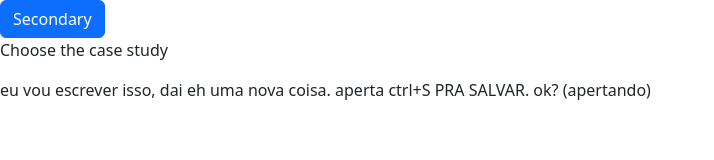
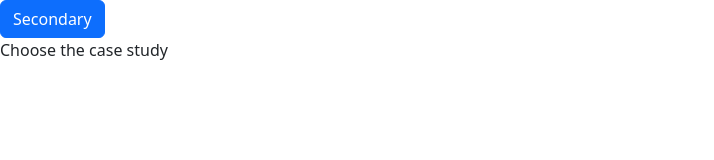
Before and after one commit to liciagirao/UX_UI_HW_20, a plain HTML site: page index.html in a window 1280 px wide. Shown: the whole page, without its empty margins (0-714 px from the left). Drawn offline with nearby package versions, Linux system fonts and the light colour scheme.

Commit message:
Undo test

```diff
--- a/index.html
+++ b/index.html
@@ -9,8 +9,6 @@
 <body>
     <button type="button" class="btn btn-primary">Secondary</button>
     <p>Choose the case study</p>
-
-    eu vou escrever isso, dai eh uma nova coisa. aperta ctrl+S PRA SALVAR. ok? (apertando)
 </body>
 
 <script src="https://cdn.jsdelivr.net/npm/bootstrap@5.3.0-alpha1/dist/js/bootstrap.bundle.min.js" integrity="sha384-w76AqPfDkMBDXo30jS1Sgez6pr3x5MlQ1ZAGC+nuZB+EYdgRZgiwxhTBTkF7CXvN" crossorigin="anonymous"></script>
```
